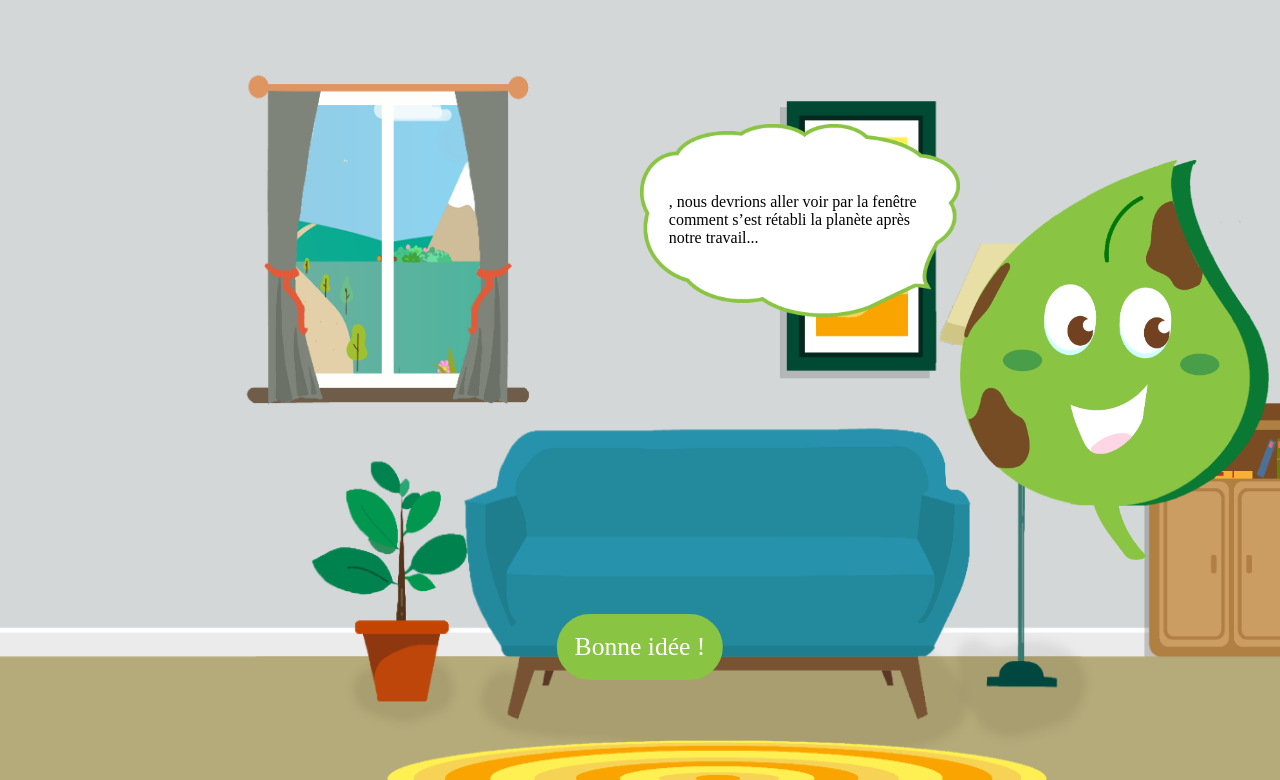
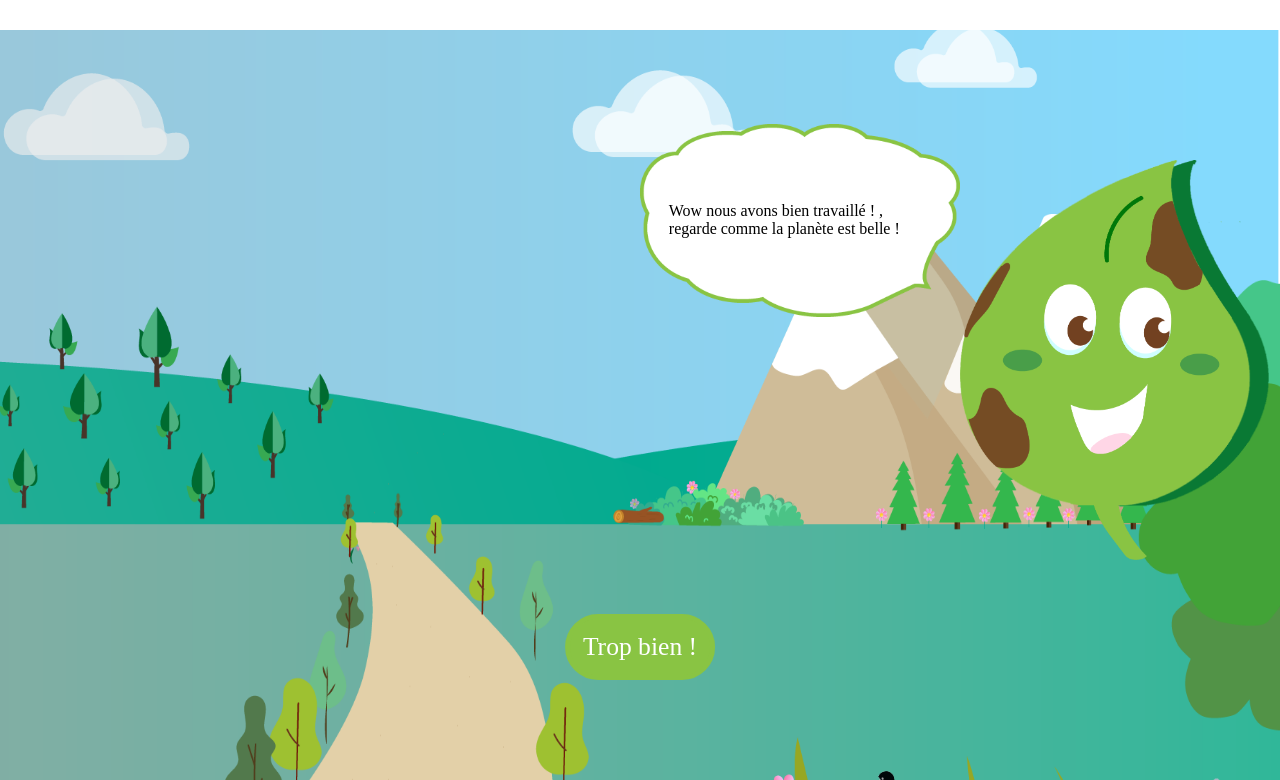
Before and after one commit to HugoLry/Ecokid, a PHP site: page /pages/final/index.html in a window 1280 px wide; the page is wider, and only the part inside the window is pictured. Shown: the top 780 px of that part. Run offline with PHP 8.4, Linux system fonts and the light colour scheme; some web fonts are replaced; grey boxes are pictures that could not be loaded.

Commit message:
final avancement

```diff
--- a/pages/final/index.html
+++ b/pages/final/index.html
@@ -14,21 +14,34 @@
 <body>
     <!-- <img src="../../ressources/transition-nuage.png" alt="" class="transition"> -->
     <div id="port">
-        <img src="../../ressources/salon/vueexterieure.png" class="parallax-layer" style="width:101vw; height:101vh;"
+        <img src="../../ressources/final/ciel.png" class="parallax-layer" style="width:100vw; height:100vh;" alt="">
+        <img src="../../ressources/final/nuages.png" class="parallax-layer" style="width:102vw; height:102vh;" alt="">
+        <img src="../../ressources/final/second_plan.png" class="parallax-layer" style="width:104vw; height:104vh;"
             alt="">
-        <img src="../../ressources/salon/fond.png" class="parallax-layer" style="width:104vw; height:104vh;"
+        <img src="../../ressources/final/montagnes.png" class="parallax-layer" style="width:105vw; height:105vh;"
             alt="">
-        <img src="../../ressources/salon/meubles.png" class="parallax-layer"
-            style="width:106vw; height:106vh;" alt="">
+        <img src="../../ressources/final/premier_plan.png" class="parallax-layer" style="width:108vw; height:108vh;"
+            alt="">
     </div>
+
+    <div class="fin">
+        <div class="fenetre"></div>
+        <div class="score"><img src="../../ressources/final/medaille.png" class="medaille" alt="">
+        <p>Score : <span class="note"></span>/10</p></div>
+    </div>
+
+
 
     <div id="fond">
         <div class="choix">
-            <button class="valid">Bonne idée !</button>
+            <button class="rep1">Trop bien !</button>
+            <button class="rep2" style="display: none;">Tu as raison</button>
+            <button class="rep3" style="display: none;">Terminer</button>
         </div>
         <div class="persolif">
             <div class="div1">
-                <p><span class="prenom"></span>, nous devrions aller voir par la fenêtre comment s’est rétabli la planète après notre travail...</p>
+                <p>Wow nous avons bien travaillé ! <span class="prenom"></span>, regarde comme la planète est belle !
+                </p>
             </div>
             <div class="div2 imglif">
             </div>
@@ -46,9 +59,13 @@
             }, {
                 yparallax: false
             }, {
-                yparallax: false
+                yparallax: '2px'
             }, {
-                yparallax: false
+                yparallax: '4px'
+            }, {
+                yparallax: '8px'
+            }, {
+                yparallax: '15px'
             });
         });
     </script>
--- a/pages/final/script.js
+++ b/pages/final/script.js
@@ -1,14 +1,33 @@
 $(document).ready(function () {
-    const prenom = sessionStorage.getItem('prenom');
+    $('.fenetre').css({
+        'width': (window.innerWidth - 60) + 'px',
+        'height': (window.innerHeight - 30) + 'px'
+    })
+    const prenom = localStorage.getItem('prenom');
+    const score = localStorage.getItem('score');
     $('.prenom').text(prenom)
+    if (score > 7) {
+        $('.div1 p').text('Nous avons bien travaillé mais pas tous nos choix ont été justes pour soigner entièrement la planète.');
+        $('.rep1').text('Quel dommage...')
+    }
+    $('.rep1').click(() => {
+        $('.div1 p').text('Maintenant, refermons la fenêtre pour garder la chaleur de la maison à l’intérieur et éviter de trop consommer avec le chauffage !')
+        $('.rep1').fadeOut("slow", () => {
+            setTimeout(() => {
+                $('.rep2').fadeIn("slow")
+            }, 500);
+        })
+    })
 
-    $('.valid').click(() => {
-        $(':is(.valid, .div1)').fadeOut("slow")
-        $('#port').css({
-            'transform': 'scale(3)'
-        })
+    $('.rep2').click(() => {
+        $('.fenetre').css('top', '0vh')
         setTimeout(() => {
-            location.href = "";
+            $('.div1 p').text(`Quelle journée ! Bravo ${prenom} ! Voici ta médaille de l’écologie que tu peux montrer à tes amis ! Je te remercie pour ton aide précieuse !`)
+            $('.rep2').fadeOut("slow", () => {
+                setTimeout(() => {
+                    $('.rep3').fadeIn("slow")
+                }, 500);
+            })
         }, 2000);
     })
 })
--- a/pages/final/style.css
+++ b/pages/final/style.css
@@ -1,22 +1,7 @@
-body {
-  background: rgb(212, 215, 216);
-  background: linear-gradient(180deg, rgba(212, 215, 216, 1) 78.5%, rgba(255, 255, 255, 1) 78.5%, rgba(255, 255, 255, 1) 79%, rgba(235, 235, 235, 1) 79%, rgba(235, 235, 235, 1) 82%, rgba(181, 170, 121, 1) 82%, rgba(181, 170, 121, 1) 100%);
-}
-
 .persolif p {
   max-width: 82%;
   width: fit-content;
   margin: auto;
-}
-
-.baignoire,
-.fermer {
-  transform: translateX(10%);
-}
-
-.douche,
-.laisser {
-  transform: translateX(-10%);
 }
 
 .div2 {
@@ -34,6 +19,17 @@ body {
   transform-origin: 20% 20%;
 }
 
-video {
-  object-fit: none;
+.fenetre {
+  border: white 30px solid;
+  position: absolute;
+  left: 0vw;
+  top: -100vh;
+  transition-duration: 1.5s;
+  transition-timing-function: cubic-bezier(.15,.29,.97,-0.16);
+  /* filter: blur(5px); */
+  background-color: rgba(255, 255, 255, 0.267);
 }
+
+.fin {
+
+}
--- a/pages/salon/script.js
+++ b/pages/salon/script.js
@@ -8,7 +8,7 @@ $(document).ready(function () {
             'transform': 'scale(3)'
         })
         setTimeout(() => {
-            location.href = "../final/";
+            location.href = "../salon_suite/";
         }, 2000);
     })
 })
```
Also changed, not shown: pages/salon/index.html (+5 -6 lines), ressources/final/ciel.png (added), ressources/final/montagnes.png (added), ressources/final/nuages.png (added), ressources/final/premier_plan.png (added), ressources/final/second_plan.png (added).
